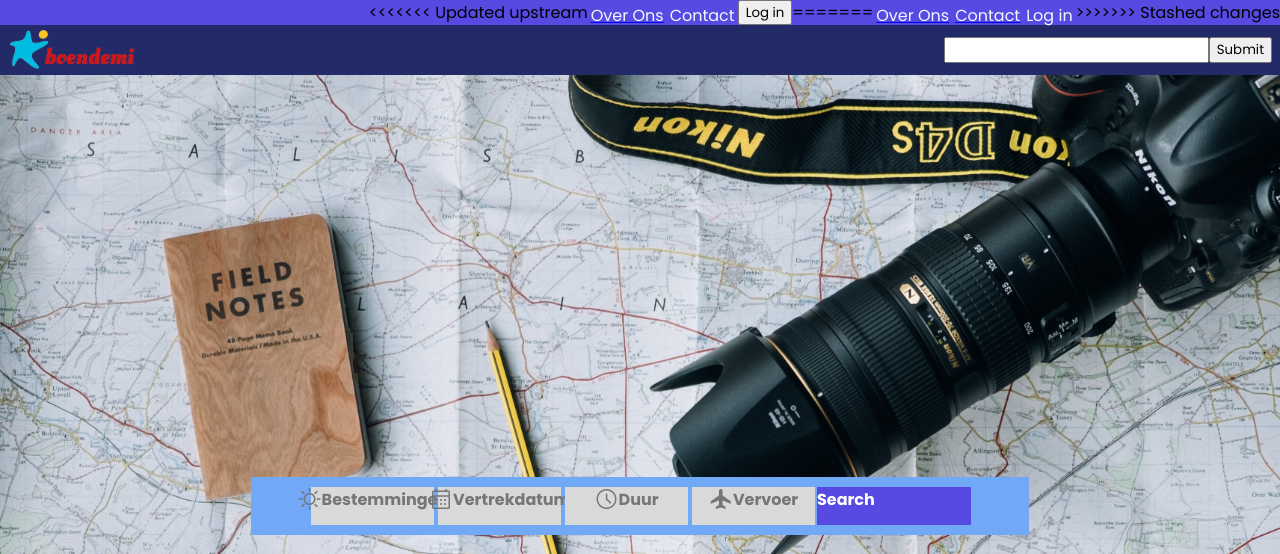
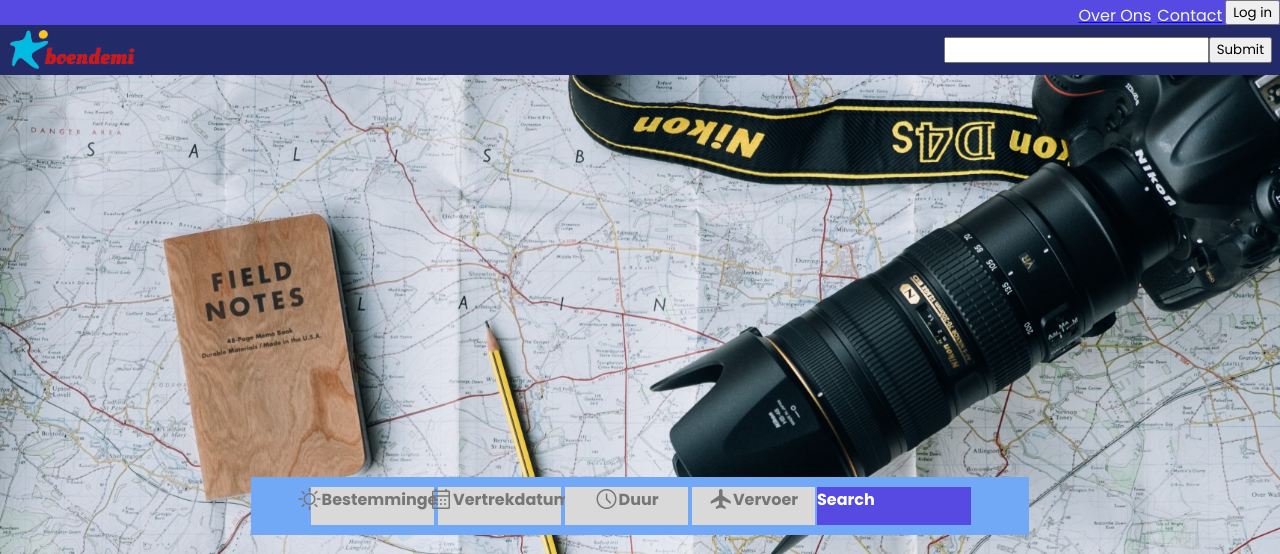
Before and after one commit to Demirichell/reisbureau, a PHP site: page / in a window 1280 px wide. Shown: the top 554 px of the page. Run offline with PHP 8.4, Linux system fonts and the light colour scheme.

Commit message:
Update index.php

```diff
--- a/index.php
+++ b/index.php
@@ -14,11 +14,12 @@
 
 <body>
     <nav>
-<<<<<<< Updated upstream
         <a href="./aboutus.php">
             <p>Over Ons</p>
         </a>
-        <p>Contact</p>
+        <a href="contact.php">
+            <p>Contact</p>
+        </a>
         <!-- LOGIN SECTIE -->
         <!-- knop die login overlay aanzet -->
         <button onclick="LoginOverlayOn()">Log in</button>
@@ -43,15 +44,6 @@
                 </form>
             </div>
         </div>
-=======
-        <a href="aboutus.php">
-            <p>Over Ons</p>
-        </a>
-        <a href="contact.php">
-            <p>Contact</p>
-        </a>
-        <p>Log in</p>
->>>>>>> Stashed changes
     </nav>
     <header>
         <div class="header-left">
```
